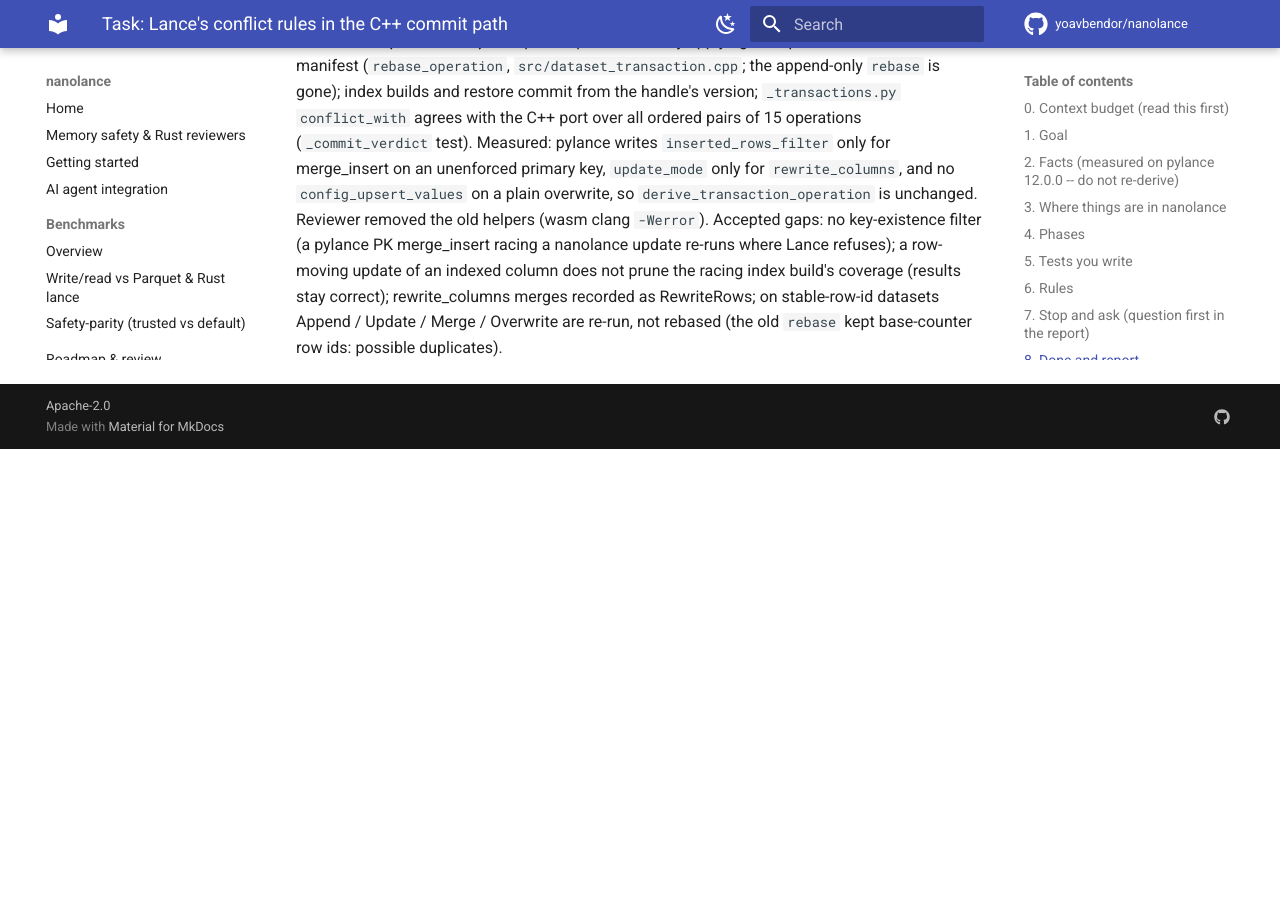
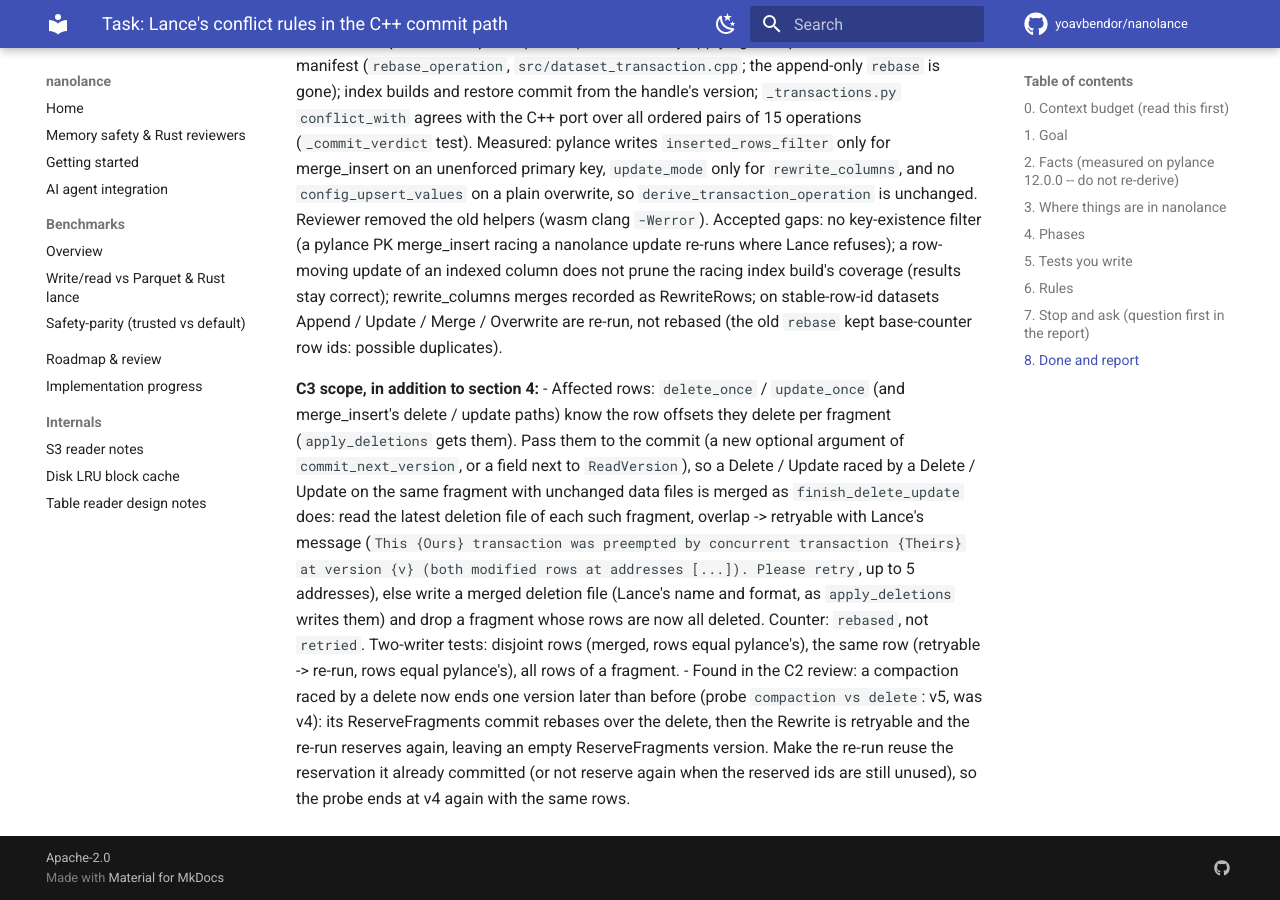
Before and after one commit to yoavbendor/nanolance, an MkDocs documentation site: the page built from docs/tasks/CONFLICTS.md, in a window 1280 px wide and 900 px high, scrolled down 7130 px. Built offline with MkDocs 1.6.1 and Material for MkDocs 9.7.7, drawn with Linux system fonts in a browser that asks for light colours; comment, search, counter and statistics services are not loaded; before the commit the page ends 7579 px from its top, so only the background shows below that.

Commit message:
docs/tasks/CONFLICTS.md: C2 outcome and C3 scope
Co-Authored-By: Claude Opus 5.5 <noreply@anthropic.com>
Claude-Session: https://claude.ai/code/session_014PGy9PK68gHvyR8T1r5ueY

```diff
--- a/docs/tasks/CONFLICTS.md
+++ b/docs/tasks/CONFLICTS.md
@@ -238,3 +238,20 @@ filter (a pylance PK merge_insert racing a nanolance update re-runs where Lance
 update of an indexed column does not prune the racing index build's coverage (results stay correct);
 rewrite_columns merges recorded as RewriteRows; on stable-row-id datasets Append / Update / Merge /
 Overwrite are re-run, not rebased (the old `rebase` kept base-counter row ids: possible duplicates).
+
+**C3 scope, in addition to section 4:**
+- Affected rows: `delete_once` / `update_once` (and merge_insert's delete / update paths) know the row
+  offsets they delete per fragment (`apply_deletions` gets them). Pass them to the commit (a new optional
+  argument of `commit_next_version`, or a field next to `ReadVersion`), so a Delete / Update raced by a
+  Delete / Update on the same fragment with unchanged data files is merged as `finish_delete_update`
+  does: read the latest deletion file of each such fragment, overlap -> retryable with Lance's message
+  (`This {Ours} transaction was preempted by concurrent transaction {Theirs} at version {v} (both
+  modified rows at addresses [...]). Please retry`, up to 5 addresses), else write a merged deletion
+  file (Lance's name and format, as `apply_deletions` writes them) and drop a fragment whose rows are
+  now all deleted. Counter: `rebased`, not `retried`. Two-writer tests: disjoint rows (merged, rows
+  equal pylance's), the same row (retryable -> re-run, rows equal pylance's), all rows of a fragment.
+- Found in the C2 review: a compaction raced by a delete now ends one version later than before (probe
+  `compaction vs delete`: v5, was v4): its ReserveFragments commit rebases over the delete, then the
+  Rewrite is retryable and the re-run reserves again, leaving an empty ReserveFragments version. Make
+  the re-run reuse the reservation it already committed (or not reserve again when the reserved ids are
+  still unused), so the probe ends at v4 again with the same rows.
```
